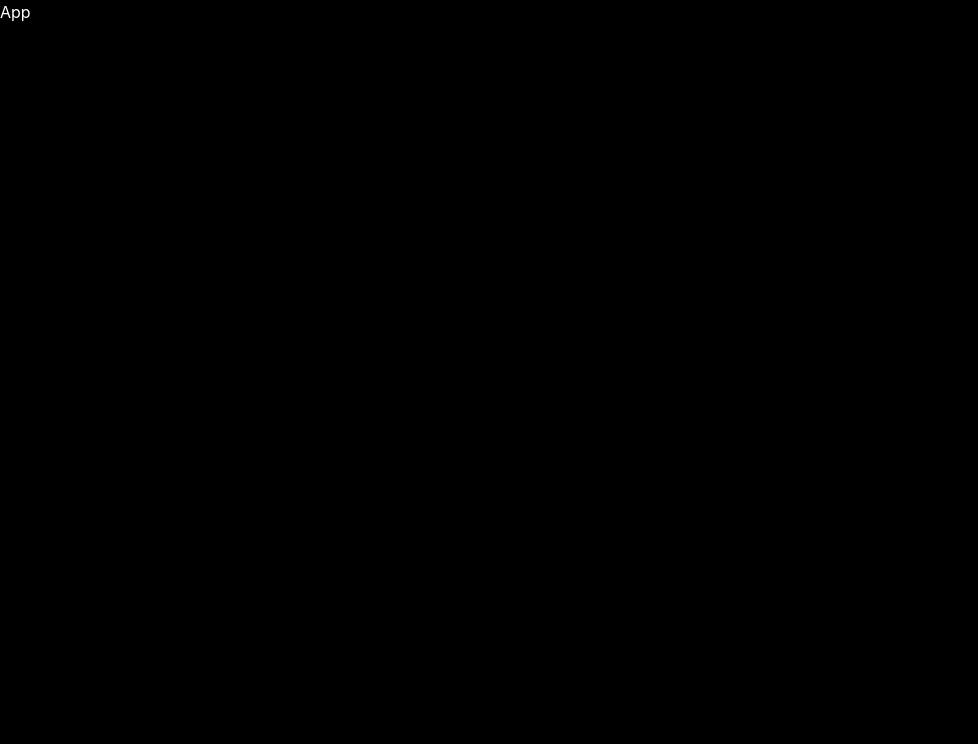
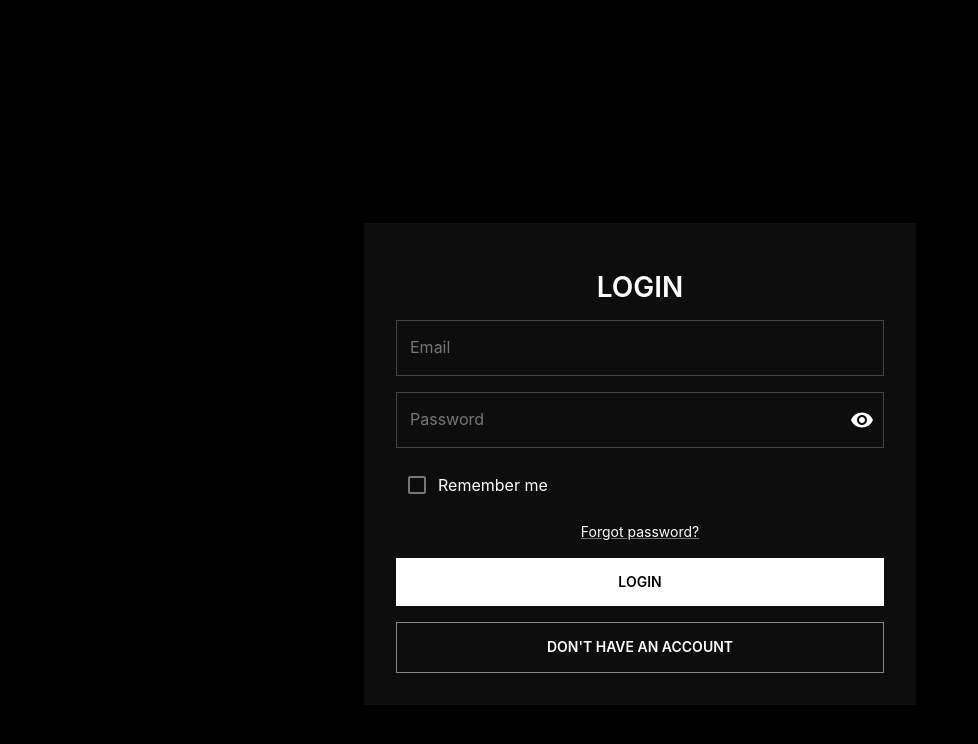
Before and after one commit to ahmadabdullah-dev/my-libary, a React (Vite) app in the folder WEB/: page /login in a window 1280 px wide. Shown: the top 744 px of the page, without its empty margins (0-978 px from the left). Built offline with nearby package versions, Linux system fonts and the light colour scheme.

Commit message:
feat(WEB): Add Login Form

```diff
--- a/WEB/package.json
+++ b/WEB/package.json
@@ -12,10 +12,14 @@
   "dependencies": {
     "@emotion/react": "^11.14.0",
     "@emotion/styled": "^11.14.1",
+    "@mui/icons-material": "^9.4.0",
     "@mui/material": "^9.4.0",
+    "@tanstack/react-query": "^5.104.0",
     "axios": "^1.20.0",
     "react": "^19.2.8",
     "react-dom": "^19.2.8",
+    "react-hook-form": "^7.89.0",
+    "react-router": "^8.4.0",
     "rollup-plugin-visualizer": "^7.1.1",
     "vite-plugin-mkcert": "^2.1.0"
   },
--- a/WEB/src/App.tsx
+++ /dev/null
@@ -1,5 +0,0 @@
-export default function App() {
-  return (
-    <div>App</div>
-  )
-}
--- /dev/null
+++ b/WEB/src/app/App.tsx
@@ -0,0 +1,13 @@
+import { Box } from "@mui/material";
+import { Outlet } from "react-router";
+
+export default function App() {
+  return (
+    <Box sx={{ display: "flex", flexDirection: "column", minHeight: "100vh" }}>
+      <Box sx={{ height: { xs: 56, md: 64 } }} />
+      <Box component="main" sx={{ flex: 1 }}>
+        <Outlet />
+      </Box>
+    </Box>
+  );
+}
--- /dev/null
+++ b/WEB/src/app/LandingPage.tsx
@@ -0,0 +1,5 @@
+export default function LandingPage() {
+  return (
+    <div>LandingPage</div>
+  )
+}
--- /dev/null
+++ b/WEB/src/app/router/routes.tsx
@@ -0,0 +1,16 @@
+import { createBrowserRouter } from "react-router";
+import App from "../App";
+import LandingPage from "../LandingPage";
+import LoginForm from "../../features/auth/LoginForm";
+
+export const routes = createBrowserRouter([
+  {
+    path: "/",
+    element: <App />,
+    children: [
+      { index: true, element: <LandingPage /> },
+
+      { path: "login", element: <LoginForm /> },
+    ],
+  },
+]);
--- /dev/null
+++ b/WEB/src/features/auth/LoginForm.tsx
@@ -0,0 +1,145 @@
+import { useForm } from "react-hook-form";
+import { useState } from "react";
+import {
+  Box,
+  Container,
+  Paper,
+  Stack,
+  TextField,
+  Typography,
+  InputAdornment,
+  IconButton,
+  CircularProgress,
+  Button,
+  Alert,
+  FormControlLabel,
+  Link,
+  Checkbox,
+} from "@mui/material";
+import { Visibility, VisibilityOff } from "@mui/icons-material";
+import { useNavigate } from "react-router";
+import type { LoginDto } from "../../lib/types/auth";
+import { useLoginUser } from "../../lib/hooks/useAuth";
+
+export default function LoginForm() {
+  const loginAsync = useLoginUser();
+  const {
+    register,
+    handleSubmit,
+    reset,
+    resetField,
+    formState: { errors },
+  } = useForm<LoginDto>({
+    defaultValues: { email: "", password: "", rememberMe: false },
+  });
+  const [showPassword, setShowPassword] = useState(false);
+
+  const onSubmit = (creds: LoginDto) => {
+    loginAsync.mutateAsync(creds, {
+      onSuccess: () => {
+        reset();
+        navigate("/dashboard");
+      },
+      onError: () => {
+        resetField("password");
+      },
+    });
+  };
+  const navigate = useNavigate();
+  return (
+    <Container maxWidth="sm">
+      <Box
+        sx={{
+          minHeight: "100vh",
+          display: "flex",
+          alignItems: "center",
+          justifyContent: "center",
+        }}
+      >
+        <Paper sx={{ p: 4, width: "100%" }}>
+          <Typography variant="h3" sx={{ m: 2, textAlign: "center" }}>
+            Login
+          </Typography>
+
+          <Box component="form" onSubmit={handleSubmit(onSubmit)}>
+            <Stack spacing={2}>
+              <TextField
+                label="Email"
+                type="email"
+                fullWidth
+                {...register("email", { required: "Email is required" })}
+                error={!!errors.email}
+                helperText={errors.email?.message}
+              />
+              <TextField
+                label="Password"
+                type={showPassword ? "text" : "password"}
+                {...register("password", {
+                  required: "Password is required",
+                  minLength: {
+                    value: 8,
+                    message: "Password must be at least 8 characters",
+                  },
+                })}
+                error={!!errors.password}
+                helperText={errors.password?.message}
+                fullWidth
+                slotProps={{
+                  input: {
+                    endAdornment: (
+                      <InputAdornment position="end">
+                        <IconButton
+                          aria-label={
+                            showPassword ? "Hide password" : "Show password"
+                          }
+                          onClick={() => setShowPassword(!showPassword)}
+                          edge="end"
+                        >
+                          {showPassword ? <VisibilityOff /> : <Visibility />}
+                        </IconButton>
+                      </InputAdornment>
+                    ),
+                  },
+                }}
+              />
+              <FormControlLabel
+                control={<Checkbox {...register("rememberMe")} />}
+                label="Remember me"
+              />
+              <Link
+                component="button"
+                type="button"
+                variant="body2"
+                onClick={() => navigate("/forget-password")}
+              >
+                Forgot password?
+              </Link>
+              <Button
+                type="submit"
+                variant="contained"
+                fullWidth
+                disabled={loginAsync.isPending}
+              >
+                {loginAsync.isPending ? (
+                  <CircularProgress size={24} color="inherit" />
+                ) : (
+                  "Login"
+                )}
+              </Button>
+              {loginAsync.error && (
+                <Alert severity="error">{loginAsync.error.message}</Alert>
+              )}
+              <Button
+                variant="outlined"
+                fullWidth
+                onClick={() => navigate("/register")}
+              >
+                Don't have an account
+              </Button>
+            </Stack>
+          </Box>
+        </Paper>
+      </Box>
+    </Container>
+  );
+}
--- /dev/null
+++ b/WEB/src/lib/hooks/useAuth.ts
@@ -0,0 +1,20 @@
+import { useMutation, useQueryClient } from "@tanstack/react-query";
+import agent from "../api/agent";
+import type { LoginDto } from "../types/auth.ts";
+import { useNavigate } from "react-router";
+
+export const useLoginUser = () => {
+  const queryClient = useQueryClient();
+  const navigate = useNavigate();
+
+  return useMutation({
+    mutationFn: async (creds: LoginDto) => {
+      const response = await agent.post("/auth/login", creds);
+      return response.data;
+    },
+    onSuccess: async () => {
+      await queryClient.invalidateQueries({ queryKey: ["currentUser"] });
+      navigate("/dashboard");
+    },
+  });
+};
--- /dev/null
+++ b/WEB/src/lib/types/auth.ts
@@ -0,0 +1,5 @@
+export type LoginDto = {
+  email: string;
+  password: string;
+  rememberMe: boolean;
+};
--- a/WEB/src/main.tsx
+++ b/WEB/src/main.tsx
@@ -2,13 +2,19 @@ import { StrictMode } from "react";
 import { createRoot } from "react-dom/client";
 import { ThemeProvider, CssBaseline } from "@mui/material";
 import theme from "./lib/theme";
-import App from "./App";
+import { QueryClient, QueryClientProvider } from "@tanstack/react-query";
+import { routes } from "./app/router/routes";
+import { RouterProvider } from "react-router";
+
+const queryClient = new QueryClient();
 
 createRoot(document.getElementById("root")!).render(
   <StrictMode>
     <ThemeProvider theme={theme}>
       <CssBaseline />
-        <App/>
+      <QueryClientProvider client={queryClient}>
+        <RouterProvider router={routes} />
+      </QueryClientProvider>
     </ThemeProvider>
   </StrictMode>,
 );
```
Also changed, not shown: 1 other file (tests, documents, lock files or other folders).
